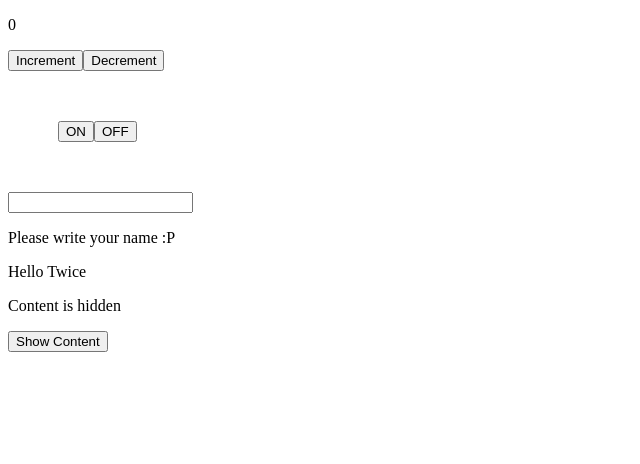
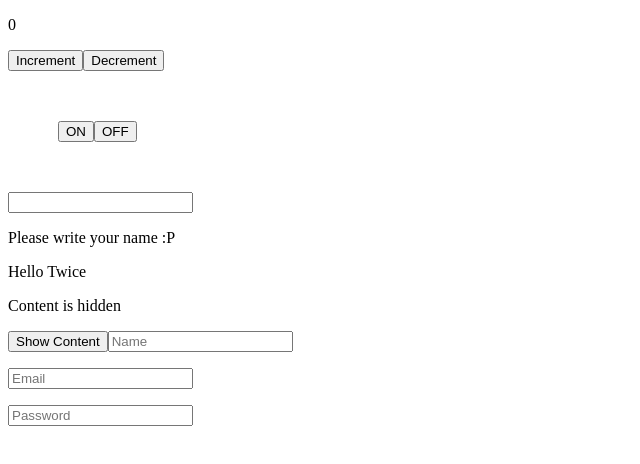
Before and after one commit to dncworking/JSX_useState, a React (Vite) app: page / in a window 1280 px wide. Shown: the top 464 px of the page, without its empty margins (0-640 px from the left). Built offline with nearby package versions, Linux system fonts and the light colour scheme.

Commit message:
Five.jsx / work done

```diff
--- a/src/App.jsx
+++ b/src/App.jsx
@@ -6,6 +6,7 @@ import One from "./One";
 import Two from "./Two";
 import Three from "./Three";
 import Four from "./Four";
+import Five from "./Five";
 
 function App() {
   const [count, setCount] = useState(0);
@@ -16,6 +17,7 @@ function App() {
       <Two />
       <Three />
       <Four />
+      <Five />
     </>
   );
 }
--- /dev/null
+++ b/src/Five.jsx
@@ -0,0 +1,31 @@
+import { useState } from "react";
+
+function Five() {
+  const [name, setName] = useState("");
+  const [email, setEmail] = useState("");
+  const [password, setPassword] = useState("");
+  return (
+    <>
+      <input
+        type="text"
+        placeholder="Name"
+        onChange={(e) => setName(e.target.value)}
+      />
+      <p>{name}</p>
+      <input
+        type="text"
+        placeholder="Email"
+        onChange={(e) => setEmail(e.target.value)}
+      />
+      <p>{email}</p>
+      <input
+        type="text"
+        placeholder="Password"
+        onChange={(e) => setPassword(e.target.value)}
+      />
+      <p>{password}</p>
+    </>
+  );
+}
+
+export default Five;
```
